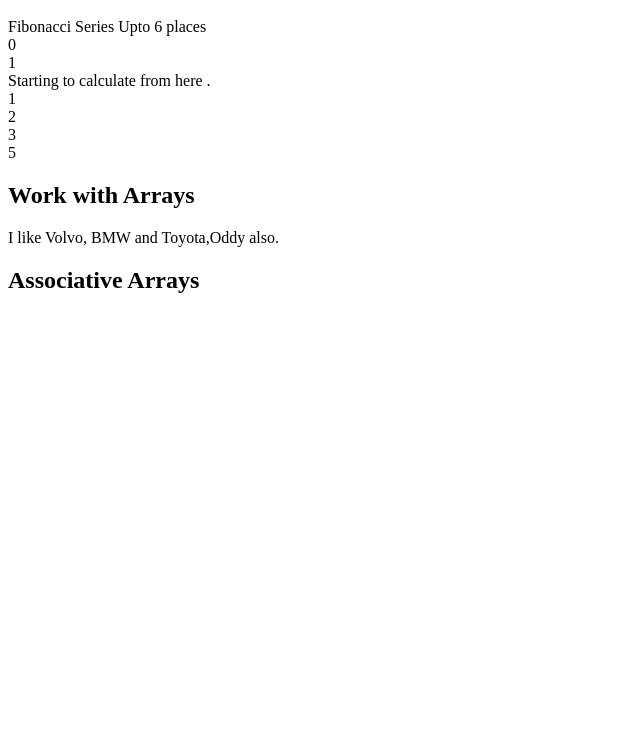
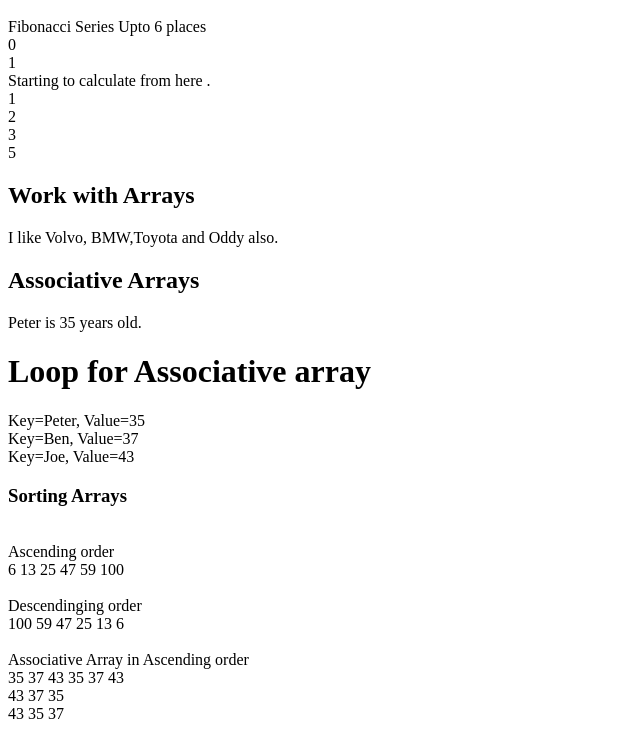
Before and after one commit to logan99/phppractice, a PHP site: page / in a window 1280 px wide. Shown: the part 2603-3334 px from the top of the page, without its empty margins (0-640 px from the left). Before the commit the page ends 2896 px from the top, so only its background shows below. Run offline with PHP 8.4, Linux system fonts and the light colour scheme; some libraries are stand-ins or nearby versions.

Commit message:
practice

```diff
--- a/index.php
+++ b/index.php
@@ -287,7 +287,7 @@
     <h2>Work with Arrays </h2>
     <?php
     $cars=array("Volvo","BMW","Toyota",'Oddy also');
-    echo "I like " . $cars[0] . ", " . $cars[1] . " and " . $cars[2] . "," . $cars[3] . ".";
+    echo "I like " . $cars[0] . ", " . $cars[1] . "," . $cars[2] . " and "  . $cars[3] . ".";
     ?>
 
     <!-- In PHP, there are three types of arrays:
@@ -300,7 +300,68 @@ Multidimensional arrays - Arrays containing one or more arrays
     <!-- the above example was of indexed arrays -->
 
     <h2> Associative Arrays </h2>
+    <?php
 
+    $age=array("Peter"=>"35","Ben"=>"37","Joe"=>"43");
+    echo "Peter is " . $age['Peter'] . " years old."; // you got this right? ya but y using =>
+    echo "<br/>";
+    ?>
+
+     <h1>Loop for Associative array</h1>
+        <?php
+    $age=array("Peter" => "35","Ben" => "37","Joe" => "43");
+
+    foreach($age as $key => $value) {  // Now here, as $age is an datatype of key-value pair , we need to use two set of temporary variable i.e.
+       // $x for the key and $x_value for the value of the key. I am not getting the meaning of =>.... i previous case also , => means that the key
+       // has value , the key is on the left side and the value is on the right side
+       // this is similar to dictionary data-type in .NET., , , => is used for syntactical purposes only on w3schools where is its documentation
+      echo "Key=" . $key . ", Value=" . $value;
+      echo "<br>";
+    }
+    ?>
+
+    <h3> Sorting Arrays </h3>
+
+    <?php
+    $arr = array('100','25','13','47','59','6'); //:P lol
+    shuffle($arr); // ye lo lol phla to galat likha tha na lol :P :P, shuffle karne sei hi hota wo tum pahla ni kiya tha aur mujjha ya function ni pata tha
+    echo "<br/> Ascending order <br/>";
+    sort($arr); // ascending sort
+    foreach($arr as $num)
+      echo $num . " ";// ak line ma hi display karwata hai
+        echo "<br/>";
+    shuffle($arr);
+    echo "<br/> Descendinging order <br/>";
+    rsort($arr); //descending sort
+    foreach($arr as $num)
+      echo $num . " ";
+    echo "<br>";
+    //shuffle($arr); Is it needed?
+
+    echo "<br/> Associative Array in Ascending order <br/>";
+    $age=array("Peter"=>"35","Ben"=>"37","Joe"=>"43");
+    shuffle($age);
+    asort($age);  // sorts an associative array in ascending order, according to the value:
+     foreach($age as $num)
+      echo $num . " ";
+    shuffle($age);
+    ksort($age); //  sorts an associative array in ascending order, according to the key:
+    foreach($age as $num)
+      echo $num . " ";
+    echo "<br>";
+
+    shuffle($age);
+    arsort($age); // sorts an associative array in descending order, according to the value:
+    foreach($age as $num)
+      echo $num . " ";
+    echo "<br>";
+
+    shuffle($age);
+    krsort($age);  // sorts an associative array in descending order, according to the key
+     foreach($age as $num)
+      echo $num . " ";
+    echo "<br>";
+    ?>
 
     </body>
 </html>
```
